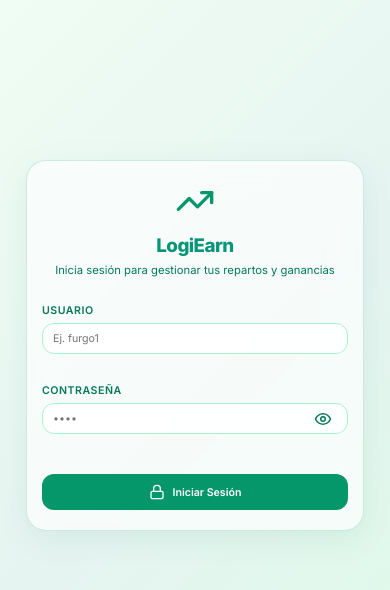
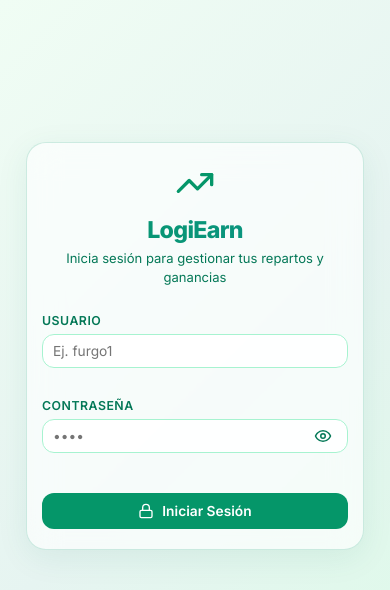
Before and after one commit to Topsecret79/Transmaldo, a React (Vite) app: page / in a window 390 px wide. Shown: the top 590 px of the page. Built offline with nearby package versions, Linux system fonts and the light colour scheme.

Commit message:
IncreaseMobileFontSizesForBetterReadability

```diff
--- a/src/index.css
+++ b/src/index.css
@@ -833,7 +833,7 @@ tr:hover td {
 /* ================= DISPOSITIVOS MÓVILES (Optimización de Tamaños) ================= */
 @media (max-width: 768px) {
   html {
-    font-size: 12.5px !important; /* Scales down all REM-based elements */
+    font-size: 14.5px !important; /* Scales up REM-based elements on mobile */
   }
 
   #root {
@@ -850,41 +850,41 @@ tr:hover td {
   }
 
   .login-title {
-    font-size: 1.5rem !important;
+    font-size: 1.6rem !important;
   }
 
   h1 {
-    font-size: 1.45rem !important;
+    font-size: 1.55rem !important;
     margin-bottom: 10px;
   }
 
   h2 {
-    font-size: 1.15rem !important;
+    font-size: 1.3rem !important;
     margin-bottom: 8px;
   }
 
   h3 {
-    font-size: 1.0rem !important;
+    font-size: 1.15rem !important;
     margin-bottom: 6px;
   }
 
   p {
-    font-size: 0.82rem;
+    font-size: 0.9rem;
   }
 
   .form-input {
     padding: 8px 10px;
-    font-size: 0.85rem;
+    font-size: 0.95rem;
   }
 
   .btn {
     padding: 10px 14px;
-    font-size: 0.85rem;
+    font-size: 0.95rem;
   }
 
   .btn-small {
     padding: 4px 8px;
-    font-size: 0.72rem;
+    font-size: 0.82rem;
   }
 
   .task-item-row {
@@ -892,7 +892,7 @@ tr:hover td {
   }
 
   .task-item-label {
-    font-size: 0.8rem;
+    font-size: 0.9rem;
   }
 
   .qty-counter {
@@ -901,9 +901,9 @@ tr:hover td {
   }
 
   .qty-btn {
-    width: 18px;
-    height: 18px;
-    font-size: 0.85rem;
+    width: 20px;
+    height: 20px;
+    font-size: 0.9rem;
   }
 
   th, td {
```
